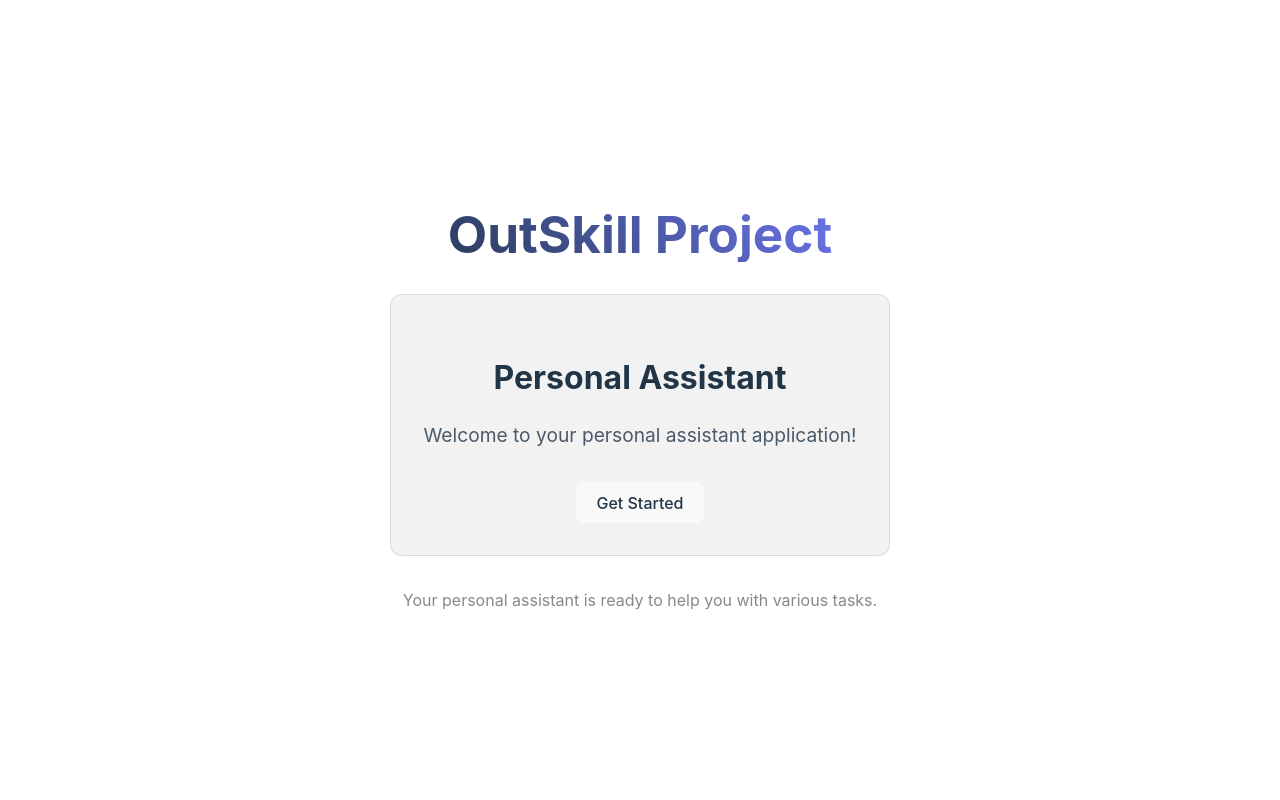
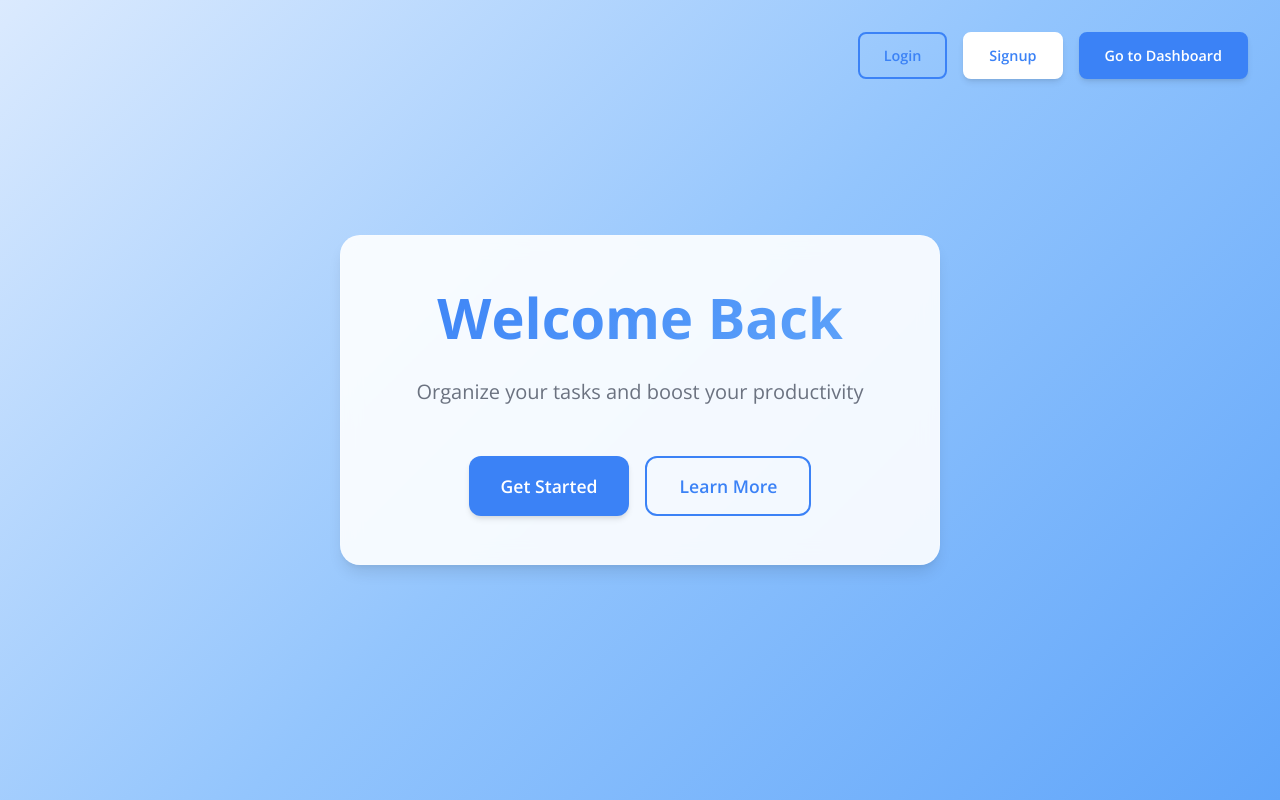
Before and after one commit to rkaruturi/OutSkill-Project, a website built with Vite: page index.html in a window 1280 px wide. Built offline with nearby package versions, Linux system fonts and the light colour scheme.

Commit message:
Create Task Manager Home Page

```diff
--- a/index.html
+++ b/index.html
@@ -4,7 +4,10 @@
     <meta charset="UTF-8" />
     <link rel="icon" type="image/svg+xml" href="/vite.svg" />
     <meta name="viewport" content="width=device-width, initial-scale=1.0" />
-    <title>OutSkill Project</title>
+    <title>Task Manager - Welcome</title>
+    <link rel="preconnect" href="https://fonts.googleapis.com">
+    <link rel="preconnect" href="https://fonts.gstatic.com" crossorigin>
+    <link href="https://fonts.googleapis.com/css2?family=Open+Sans:wght@300;400;600;700&display=swap" rel="stylesheet">
   </head>
   <body>
     <div id="app"></div>
--- a/src/main.js
+++ b/src/main.js
@@ -1,21 +1,50 @@
 import './style.css'
 
 document.querySelector('#app').innerHTML = `
-  <div>
-    <div class="logo">
-      <h1>OutSkill Project</h1>
-    </div>
-    <div class="card">
-      <h2>Personal Assistant</h2>
-      <p>Welcome to your personal assistant application!</p>
-      <button id="get-started" type="button">Get Started</button>
-    </div>
-    <p class="read-the-docs">
-      Your personal assistant is ready to help you with various tasks.
-    </p>
+  <div class="container">
+    <header class="header">
+      <nav class="nav">
+        <button class="nav-btn login-btn">Login</button>
+        <button class="nav-btn signup-btn">Signup</button>
+        <button class="nav-btn dashboard-btn">Go to Dashboard</button>
+      </nav>
+    </header>
+
+    <main class="main-content">
+      <div class="welcome-section">
+        <h1 class="welcome-heading">Welcome Back</h1>
+        <p class="welcome-subtitle">Organize your tasks and boost your productivity</p>
+        <div class="cta-section">
+          <button class="cta-btn primary">Get Started</button>
+          <button class="cta-btn secondary">Learn More</button>
+        </div>
+      </div>
+    </main>
   </div>
 `
 
-document.querySelector('#get-started').addEventListener('click', () => {
-  alert('Welcome! Your personal assistant is ready to help you.')
+// Add event listeners
+document.querySelector('.login-btn').addEventListener('click', () => {
+  console.log('Login clicked')
+  // Add login functionality here
 })
+
+document.querySelector('.signup-btn').addEventListener('click', () => {
+  console.log('Signup clicked')
+  // Add signup functionality here
+})
+
+document.querySelector('.dashboard-btn').addEventListener('click', () => {
+  console.log('Dashboard clicked')
+  // Add dashboard navigation here
+})
+
+document.querySelector('.primary').addEventListener('click', () => {
+  console.log('Get Started clicked')
+  // Add get started functionality here
+})
+
+document.querySelector('.secondary').addEventListener('click', () => {
+  console.log('Learn More clicked')
+  // Add learn more functionality here
+})
--- a/src/style.css
+++ b/src/style.css
@@ -1,125 +1,288 @@
 :root {
-  font-family: Inter, system-ui, Avenir, Helvetica, Arial, sans-serif;
-  line-height: 1.5;
-  font-weight: 400;
-
-  color-scheme: light dark;
-  color: rgba(255, 255, 255, 0.87);
-  background-color: #242424;
-
-  font-synthesis: none;
-  text-rendering: optimizeLegibility;
-  -webkit-font-smoothing: antialiased;
-  -moz-osx-font-smoothing: grayscale;
+  --primary-blue: #3b82f6;
+  --light-blue: #60a5fa;
+  --lighter-blue: #93c5fd;
+  --lightest-blue: #dbeafe;
+  --white: #ffffff;
+  --text-dark: #1f2937;
+  --text-light: #6b7280;
+  --shadow: 0 4px 6px -1px rgba(0, 0, 0, 0.1), 0 2px 4px -1px rgba(0, 0, 0, 0.06);
+  --shadow-lg: 0 10px 15px -3px rgba(0, 0, 0, 0.1), 0 4px 6px -2px rgba(0, 0, 0, 0.05);
 }
 
-a {
-  font-weight: 500;
-  color: #646cff;
-  text-decoration: inherit;
-}
-a:hover {
-  color: #535bf2;
+* {
+  margin: 0;
+  padding: 0;
+  box-sizing: border-box;
 }
 
 body {
-  margin: 0;
-  display: flex;
-  place-items: center;
-  min-width: 320px;
+  font-family: 'Open Sans', -apple-system, BlinkMacSystemFont, 'Segoe UI', Roboto, sans-serif;
+  line-height: 1.6;
+  color: var(--text-dark);
+  background: linear-gradient(135deg, var(--lightest-blue) 0%, var(--lighter-blue) 50%, var(--light-blue) 100%);
   min-height: 100vh;
+  overflow-x: hidden;
 }
 
-#app {
-  max-width: 1280px;
-  margin: 0 auto;
+.container {
+  min-height: 100vh;
+  display: flex;
+  flex-direction: column;
+  position: relative;
+}
+
+/* Header Styles */
+.header {
+  position: absolute;
+  top: 0;
+  right: 0;
+  z-index: 10;
+  padding: 2rem;
+}
+
+.nav {
+  display: flex;
+  gap: 1rem;
+  align-items: center;
+}
+
+.nav-btn {
+  padding: 0.75rem 1.5rem;
+  border: none;
+  border-radius: 8px;
+  font-family: 'Open Sans', sans-serif;
+  font-weight: 600;
+  font-size: 0.9rem;
+  cursor: pointer;
+  transition: all 0.3s ease;
+  text-decoration: none;
+  display: inline-block;
+  text-align: center;
+}
+
+.login-btn {
+  background: transparent;
+  color: var(--primary-blue);
+  border: 2px solid var(--primary-blue);
+}
+
+.login-btn:hover {
+  background: var(--primary-blue);
+  color: var(--white);
+  transform: translateY(-2px);
+  box-shadow: var(--shadow);
+}
+
+.signup-btn {
+  background: var(--white);
+  color: var(--primary-blue);
+  border: 2px solid var(--white);
+  box-shadow: var(--shadow);
+}
+
+.signup-btn:hover {
+  background: var(--lightest-blue);
+  transform: translateY(-2px);
+  box-shadow: var(--shadow-lg);
+}
+
+.dashboard-btn {
+  background: var(--primary-blue);
+  color: var(--white);
+  border: 2px solid var(--primary-blue);
+  box-shadow: var(--shadow);
+}
+
+.dashboard-btn:hover {
+  background: var(--light-blue);
+  border-color: var(--light-blue);
+  transform: translateY(-2px);
+  box-shadow: var(--shadow-lg);
+}
+
+/* Main Content Styles */
+.main-content {
+  flex: 1;
+  display: flex;
+  align-items: center;
+  justify-content: center;
   padding: 2rem;
   text-align: center;
 }
 
-.logo h1 {
-  font-size: 3.2em;
-  line-height: 1.1;
-  margin-bottom: 2rem;
-  background: linear-gradient(45deg, #646cff, #535bf2);
+.welcome-section {
+  max-width: 600px;
+  width: 100%;
+  padding: 3rem 2rem;
+  background: rgba(255, 255, 255, 0.9);
+  border-radius: 20px;
+  box-shadow: var(--shadow-lg);
+  backdrop-filter: blur(10px);
+  border: 1px solid rgba(255, 255, 255, 0.2);
+}
+
+.welcome-heading {
+  font-size: 3.5rem;
+  font-weight: 700;
+  color: var(--text-dark);
+  margin-bottom: 1.5rem;
+  background: linear-gradient(135deg, var(--primary-blue), var(--light-blue));
   -webkit-background-clip: text;
   -webkit-text-fill-color: transparent;
   background-clip: text;
+  line-height: 1.2;
 }
 
-.card {
-  padding: 2em;
-  background: rgba(255, 255, 255, 0.05);
-  border-radius: 12px;
-  border: 1px solid rgba(255, 255, 255, 0.1);
-  margin: 2rem 0;
+.welcome-subtitle {
+  font-size: 1.25rem;
+  color: var(--text-light);
+  margin-bottom: 3rem;
+  font-weight: 400;
+  line-height: 1.6;
 }
 
-.card h2 {
-  font-size: 2em;
-  margin-bottom: 1rem;
-  color: #646cff;
+.cta-section {
+  display: flex;
+  gap: 1rem;
+  justify-content: center;
+  flex-wrap: wrap;
 }
 
-.card p {
-  font-size: 1.2em;
-  margin-bottom: 2rem;
-  opacity: 0.8;
+.cta-btn {
+  padding: 1rem 2rem;
+  border: none;
+  border-radius: 12px;
+  font-family: 'Open Sans', sans-serif;
+  font-weight: 600;
+  font-size: 1.1rem;
+  cursor: pointer;
+  transition: all 0.3s ease;
+  text-decoration: none;
+  display: inline-block;
+  min-width: 150px;
 }
 
-.read-the-docs {
-  color: #888;
-  margin-top: 2rem;
+.cta-btn.primary {
+  background: var(--primary-blue);
+  color: var(--white);
+  box-shadow: var(--shadow);
 }
 
-button {
-  border-radius: 8px;
-  border: 1px solid transparent;
-  padding: 0.6em 1.2em;
-  font-size: 1em;
-  font-weight: 500;
-  font-family: inherit;
-  background-color: #646cff;
-  color: white;
-  cursor: pointer;
-  transition: all 0.25s;
-}
-button:hover {
-  background-color: #535bf2;
-  transform: translateY(-2px);
-  box-shadow: 0 4px 12px rgba(100, 108, 255, 0.3);
-}
-button:focus,
-button:focus-visible {
-  outline: 4px auto -webkit-focus-ring-color;
+.cta-btn.primary:hover {
+  background: var(--light-blue);
+  transform: translateY(-3px);
+  box-shadow: var(--shadow-lg);
 }
 
-@media (prefers-color-scheme: light) {
-  :root {
-    color: #213547;
-    background-color: #ffffff;
+.cta-btn.secondary {
+  background: transparent;
+  color: var(--primary-blue);
+  border: 2px solid var(--primary-blue);
+}
+
+.cta-btn.secondary:hover {
+  background: var(--primary-blue);
+  color: var(--white);
+  transform: translateY(-3px);
+  box-shadow: var(--shadow);
+}
+
+/* Responsive Design */
+@media (max-width: 768px) {
+  .header {
+    position: relative;
+    padding: 1rem;
+    text-align: center;
   }
-  a:hover {
-    color: #747bff;
+
+  .nav {
+    flex-direction: column;
+    gap: 0.75rem;
   }
-  button {
-    background-color: #f9f9f9;
-    color: #213547;
+
+  .nav-btn {
+    width: 100%;
+    max-width: 200px;
   }
-  button:hover {
-    background-color: #e9e9e9;
+
+  .welcome-heading {
+    font-size: 2.5rem;
   }
-  .card {
-    background: rgba(0, 0, 0, 0.05);
-    border: 1px solid rgba(0, 0, 0, 0.1);
+
+  .welcome-subtitle {
+    font-size: 1.1rem;
+    margin-bottom: 2rem;
   }
-  .logo h1 {
-    background: linear-gradient(45deg, #213547, #747bff);
-    -webkit-background-clip: text;
-    -webkit-text-fill-color: transparent;
-    background-clip: text;
+
+  .welcome-section {
+    padding: 2rem 1.5rem;
+    margin: 1rem;
   }
-  .card h2 {
-    color: #213547;
+
+  .cta-section {
+    flex-direction: column;
+    align-items: center;
+  }
+
+  .cta-btn {
+    width: 100%;
+    max-width: 250px;
   }
 }
+
+@media (max-width: 480px) {
+  .header {
+    padding: 0.75rem;
+  }
+
+  .welcome-heading {
+    font-size: 2rem;
+  }
+
+  .welcome-subtitle {
+    font-size: 1rem;
+  }
+
+  .welcome-section {
+    padding: 1.5rem 1rem;
+    border-radius: 15px;
+  }
+
+  .nav-btn {
+    padding: 0.6rem 1.2rem;
+    font-size: 0.85rem;
+  }
+
+  .cta-btn {
+    padding: 0.9rem 1.5rem;
+    font-size: 1rem;
+  }
+}
+
+/* Focus states for accessibility */
+.nav-btn:focus,
+.cta-btn:focus {
+  outline: 3px solid var(--lighter-blue);
+  outline-offset: 2px;
+}
+
+/* Animation for smooth entrance */
+@keyframes fadeInUp {
+  from {
+    opacity: 0;
+    transform: translateY(30px);
+  }
+  to {
+    opacity: 1;
+    transform: translateY(0);
+  }
+}
+
+.welcome-section {
+  animation: fadeInUp 0.8s ease-out;
+}
+
+.nav {
+  animation: fadeInUp 0.6s ease-out 0.2s both;
+}
```
